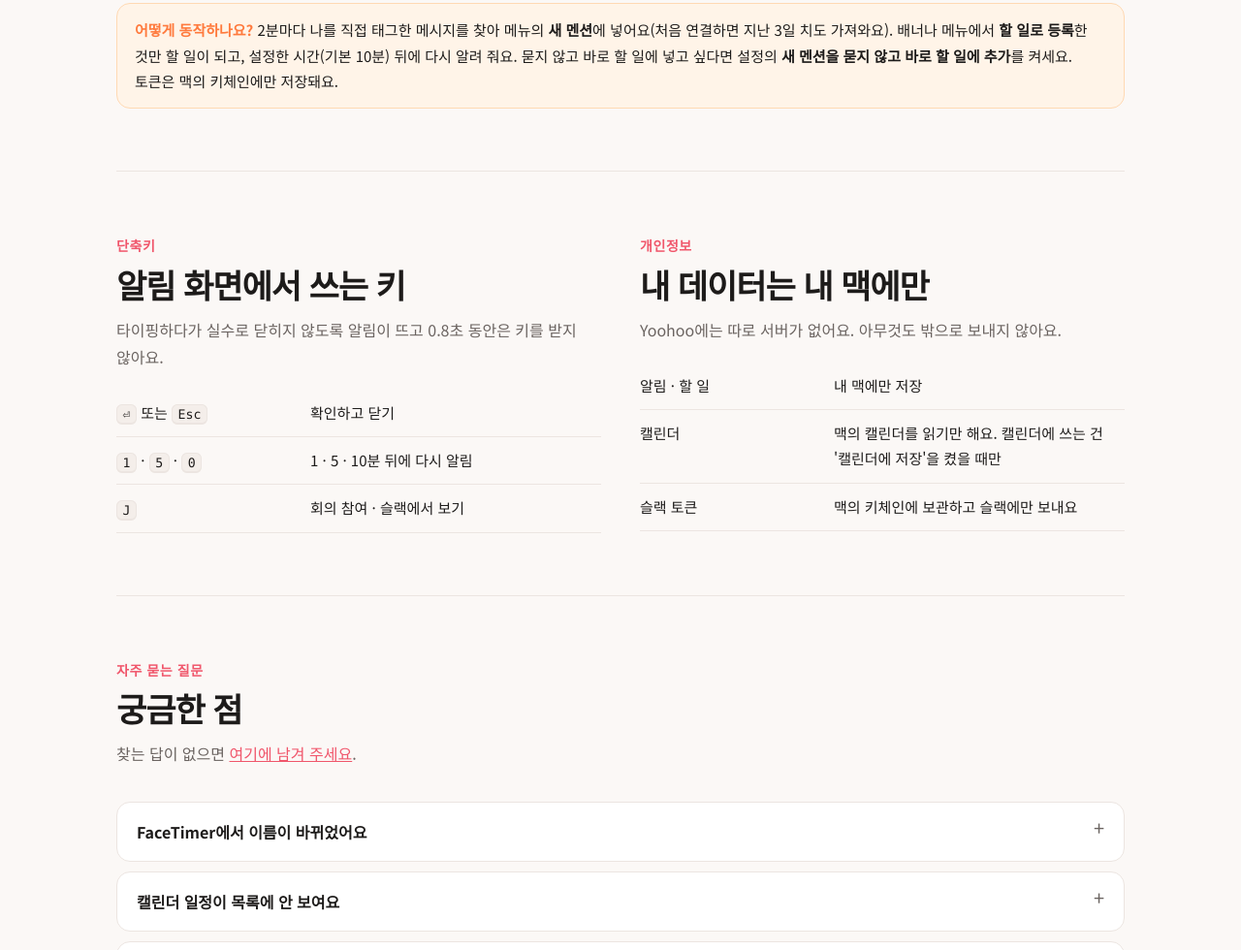
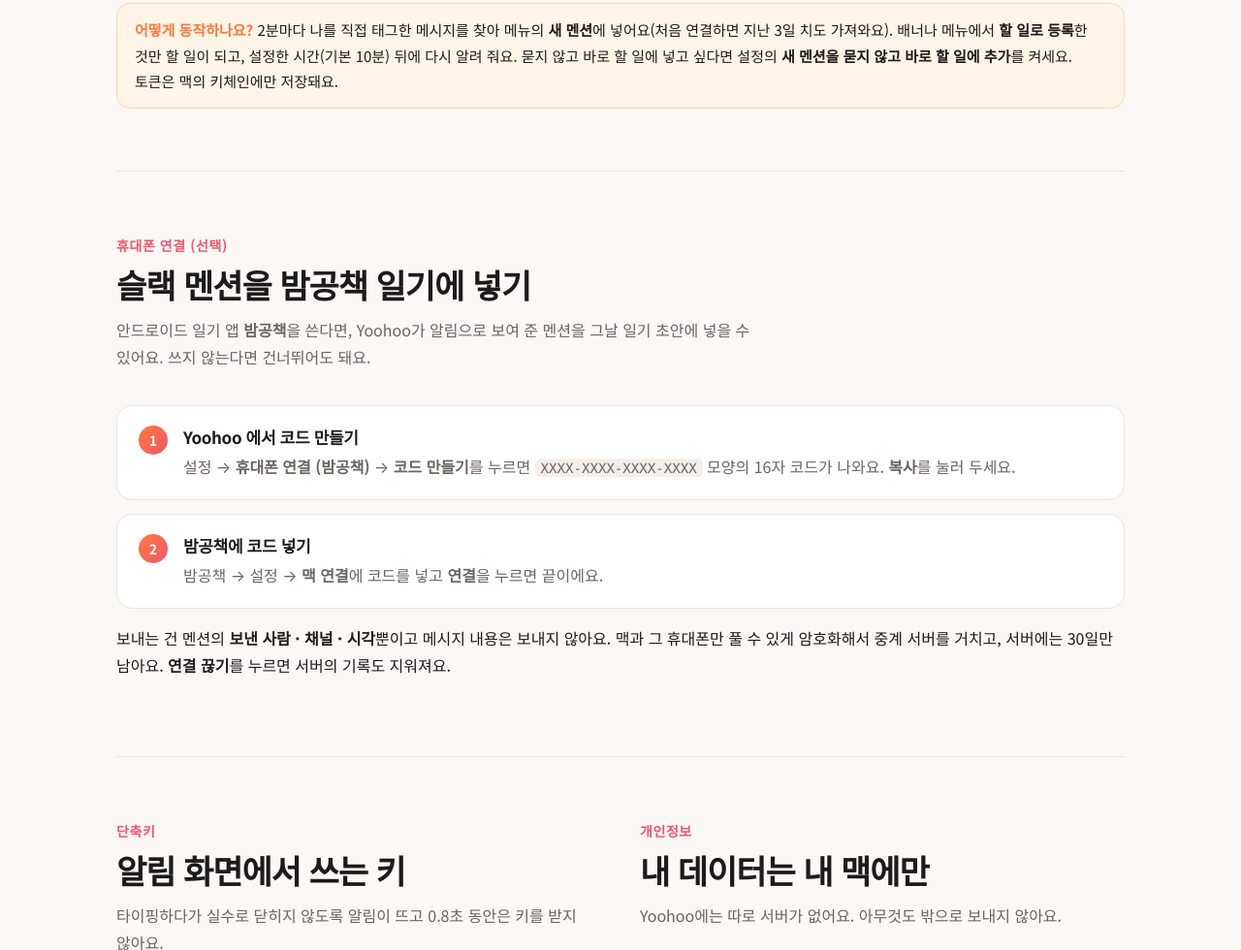
Before and after one commit to dev-fath/FaceTimer-releases, a plain HTML site: page docs/index.html in a window 1280 px wide. Shown: the part 6692-7672 px from the top of the page at 97% size. Drawn offline with Linux system fonts and the light colour scheme; no server answers.

Commit message:
소개 페이지: 휴대폰 연결(밤공책)

```diff
--- a/docs/index.html
+++ b/docs/index.html
@@ -363,6 +363,23 @@
     <div class="tip"><b>어떻게 동작하나요?</b> 2분마다 나를 직접 태그한 메시지를 찾아 메뉴의 <strong>새 멘션</strong>에 넣어요(처음 연결하면 지난 3일 치도 가져와요). 배너나 메뉴에서 <strong>할 일로 등록</strong>한 것만 할 일이 되고, 설정한 시간(기본 10분) 뒤에 다시 알려 줘요. 묻지 않고 바로 할 일에 넣고 싶다면 설정의 <strong>새 멘션을 묻지 않고 바로 할 일에 추가</strong>를 켜세요. 토큰은 맥의 키체인에만 저장돼요.</div>
   </section>
 
+  <section id="phone">
+    <p class="eyebrow">휴대폰 연결 (선택)</p>
+    <h2>슬랙 멘션을 밤공책 일기에 넣기</h2>
+    <p class="sub-h">안드로이드 일기 앱 <strong>밤공책</strong>을 쓴다면, Yoohoo가 알림으로 보여 준 멘션을 그날 일기 초안에 넣을 수 있어요. 쓰지 않는다면 건너뛰어도 돼요.</p>
+    <ol class="steps">
+      <li>
+        <h3>Yoohoo 에서 코드 만들기</h3>
+        <p>설정 → <strong>휴대폰 연결 (밤공책)</strong> → <strong>코드 만들기</strong>를 누르면 <code>XXXX-XXXX-XXXX-XXXX</code> 모양의 16자 코드가 나와요. <strong>복사</strong>를 눌러 두세요.</p>
+      </li>
+      <li>
+        <h3>밤공책에 코드 넣기</h3>
+        <p>밤공책 → 설정 → <strong>맥 연결</strong>에 코드를 넣고 <strong>연결</strong>을 누르면 끝이에요.</p>
+      </li>
+    </ol>
+    <p>보내는 건 멘션의 <strong>보낸 사람 · 채널 · 시각</strong>뿐이고 메시지 내용은 보내지 않아요. 맥과 그 휴대폰만 풀 수 있게 암호화해서 중계 서버를 거치고, 서버에는 30일만 남아요. <strong>연결 끊기</strong>를 누르면 서버의 기록도 지워져요.</p>
+  </section>
+
   <section>
     <div class="two">
       <div>
```
